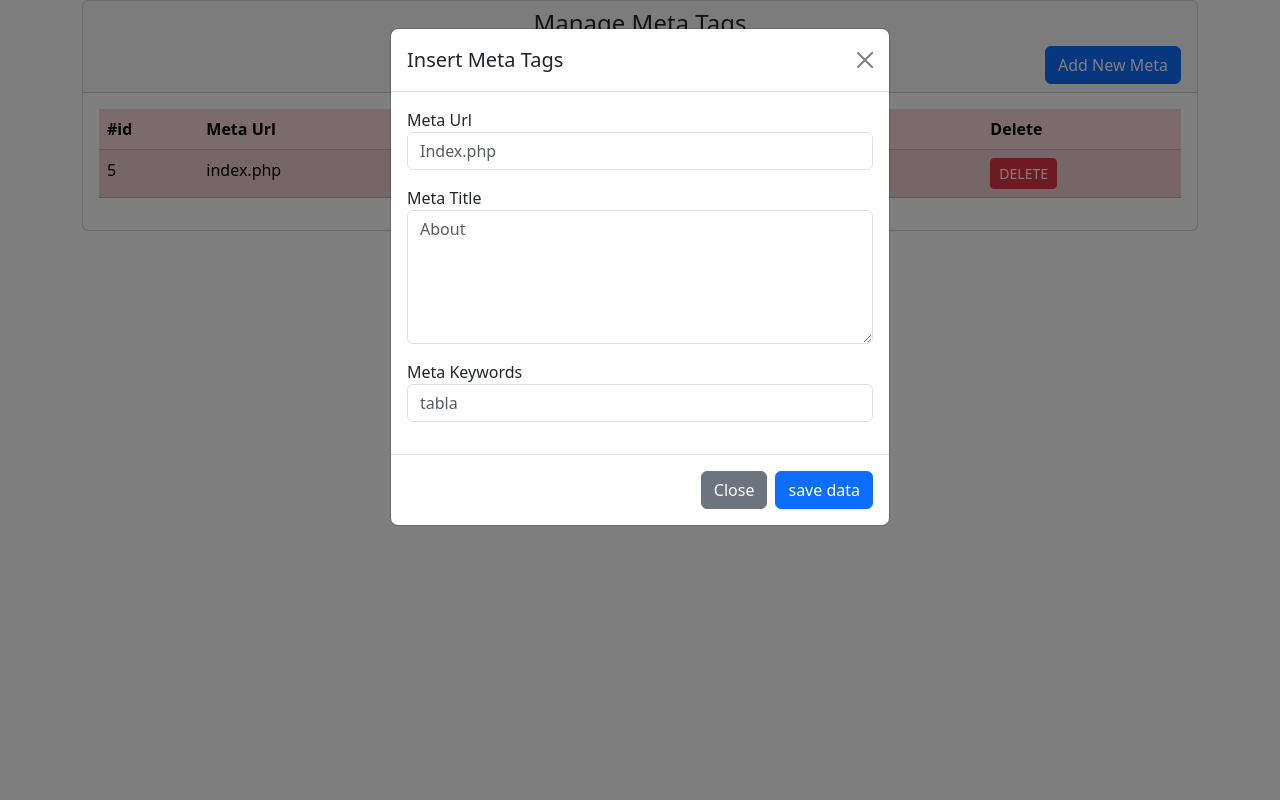
After one commit to cybhop/tabla, a PHP site: page /manage_tag.php in a window 1280 px wide, after a click on "Add New Meta". The commit adds this page. Run offline with PHP 8.4, Linux system fonts and the light colour scheme; data comes from the database, SQL or seed files in the repository; both versions use the stored data as it was after the commit.

Commit message:
dynamic meta tags

```diff
--- /dev/null
+++ b/manage_tag.php
@@ -0,0 +1,167 @@
+<?php
+  session_start();
+?>
+
+<!DOCTYPE html>
+<html lang="en">
+<head>
+    <meta charset="UTF-8">
+    <meta name="viewport" content="width=device-width, initial-scale=1.0">
+    <link href="https://cdn.jsdelivr.net/npm/bootstrap@5.3.2/dist/css/bootstrap.min.css" rel="stylesheet" integrity="sha384-T3c6CoIi6uLrA9TneNEoa7RxnatzjcDSCmG1MXxSR1GAsXEV/Dwwykc2MPK8M2HN" crossorigin="anonymous">
+
+
+    <script src="https://code.jquery.com/jquery-3.7.1.min.js" integrity="sha256-/JqT3SQfawRcv/BIHPThkBvs0OEvtFFmqPF/lYI/Cxo=" crossorigin="anonymous"></script>
+    <title>Manage Meta Tags</title>
+</head>
+<body>
+
+
+ <!-- Modal -->
+<div class="modal fade" id="insertdata" data-bs-backdrop="static" data-bs-keyboard="false" tabindex="-1" aria-labelledby="insertdataLabel" aria-hidden="true">
+  <div class="modal-dialog">
+    <div class="modal-content">
+      <div class="modal-header">
+        <h1 class="modal-title fs-5" id="insertdataLabel">Insert Meta Tags</h1>
+        <button type="button" class="btn-close" data-bs-dismiss="modal" aria-label="Close"></button>
+      </div>
+      <form action="metaAddDb.php" method="POST" enctype="multipart/form-data">
+      <div class="modal-body">
+        <div class="form-group mb-3">
+            <label for="">Meta Url</label>
+            <input type="text" class="form-control" name="meta_url" placeholder="Index.php" required>
+        </div>
+        <div class="form-group mb-3">
+        <label for="">Meta Title</label>
+        <textarea  class="form-control" rows="5" cols="25" name="meta_title" placeholder="About" required></textarea>
+        </div>
+
+        <div class="form-group mb-3">
+            <label for="">Meta Keywords</label>
+            <input type="text" class="form-control" name="meta_keywords" placeholder="tabla" required>
+        </div>
+
+
+      </div>
+      <div class="modal-footer">
+        <button type="button" class="btn btn-secondary" data-bs-dismiss="modal">Close</button>
+        <button type="submit" class="btn btn-primary" name="save_data">save data</button>
+      </div>
+      </form>
+    </div>
+  </div>
+</div>
+
+  <div class="container">
+    <div class="row justify-content-center">
+        <div class="col-md-12">
+        <?php
+            if(isset($_SESSION['status']) && $_SESSION['status'] != '')
+            {
+
+              ?>
+              <div class="alert alert-warning alert-dismissible fade show" role="alert">
+              <strong>Hey !</strong> <?php echo $_SESSION['status']; ?>
+               <button type="button" class="btn-close" data-bs-dismiss="alert" aria-label="Close"></button>
+              </div>
+              <?php
+              unset($_SESSION['status']);
+            }
+          ?>
+            <div class="card">
+                <div class="card-header">
+                    <h4 class="text-center">Manage Meta Tags</h4>
+
+                    <!-- Button trigger modal -->
+                    <button type="button" class="btn btn-primary float-end" data-bs-toggle="modal" data-bs-target="#insertdata">
+                       Add New Meta
+                    </button>
+                </div>
+                <div class="card-body">
+                <table class="table table-striped table-brodered table-danger">
+                        <thead>
+                          <tr>
+                            <th scope="col">#id</th>
+                            <th scope="col">Meta Url</th>
+                            <th scope="col">Meta Title</th>
+
+                            <th scope="col">Meta Keywords</th>
+                            <th scope="col">Delete</th>
+                          </tr>
+                        </thead>
+                        <tbody>
+                          <?php
+
+
+                            $connection = mysqli_connect("localhost" , "root", "" , "dynamic_metatag");
+
+                            $fetch_query = "SELECT * FROM meta_tag";
+                            $fetch_query_run = mysqli_query($connection , $fetch_query);
+
+                            if(mysqli_num_rows($fetch_query_run) > 0 )
+                            {
+                              while($row = mysqli_fetch_assoc($fetch_query_run))
+                                {
+
+                                  ?>
+                                      <tr>
+                                        <td class="meta_id"><?php echo $row['meta_id']; ?></td>
+                                        <td><?php echo $row['meta_url']; ?></td>
+                                        <td><?php echo $row['meta_title']; ?></td>
+
+                                        <td><?php echo $row['meta_keywords']; ?></td>
+
+                                        <td>
+                                          <a href="#" class="btn btn-danger btn-sm delete_btn">DELETE</a>
+                                        </td>
+                                      </tr>
+                                  <?php
+                                }
+                            }
+                            else
+                            {
+                              ?>
+                               <tr colspan="4">NO RECORDS FOUND</tr>
+                              <?php
+                            }
+
+                          ?>
+
+                        </tbody>
+                      </table>
+                </div>
+            </div>
+        </div>
+    </div>
+  </div>
+
+  <script>
+
+$(document).ready(function () {
+   $('.delete_btn').click(function (e) {
+     e.preventDefault();
+
+     var meta_id = $(this).closest('tr').find('.meta_id').text();
+       /* console.log('tile_id'); */
+
+       $.ajax({
+         method: "POST",
+         url: "metaAddDb.php",
+         data: {
+           'click_delete_btn': true,
+           'meta_id': meta_id,
+         },
+         success: function (response) {
+             console.log(response);
+             window.location.reload();
+         }
+       })
+   });
+ });
+
+
+</script>
+
+
+  <script src="https://cdn.jsdelivr.net/npm/bootstrap@5.3.2/dist/js/bootstrap.bundle.min.js" integrity="sha384-C6RzsynM9kWDrMNeT87bh95OGNyZPhcTNXj1NW7RuBCsyN/o0jlpcV8Qyq46cDfL" crossorigin="anonymous"></script>
+</body>
+</html>
```
Also changed, not shown: DB.php (added, +10 -0 lines), dynamic_metatag.sql (added, +68 -0 lines), index.php (renamed from index.html, +11 -0 lines), metaAddDb.php (added, +40 -0 lines).
